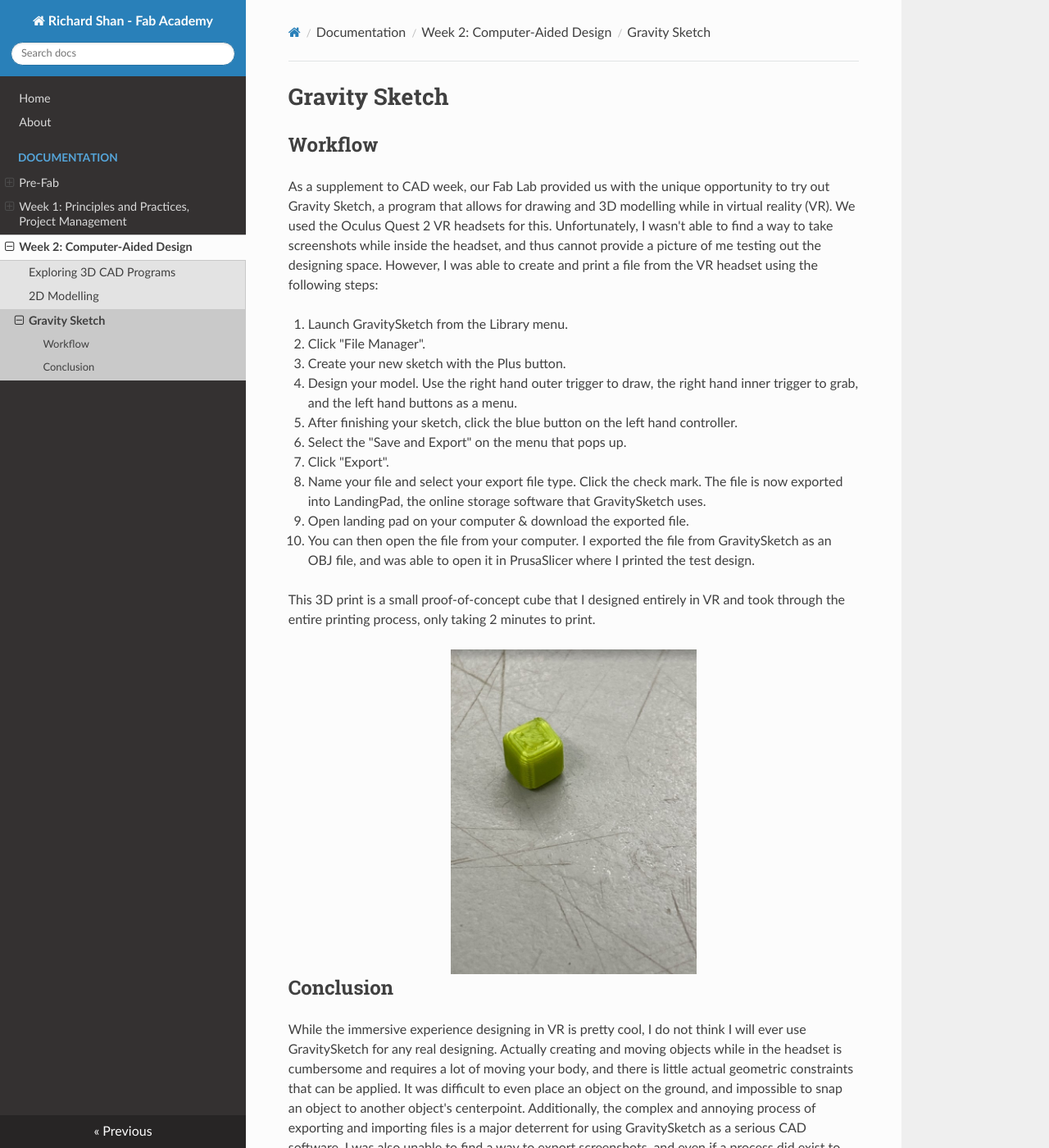
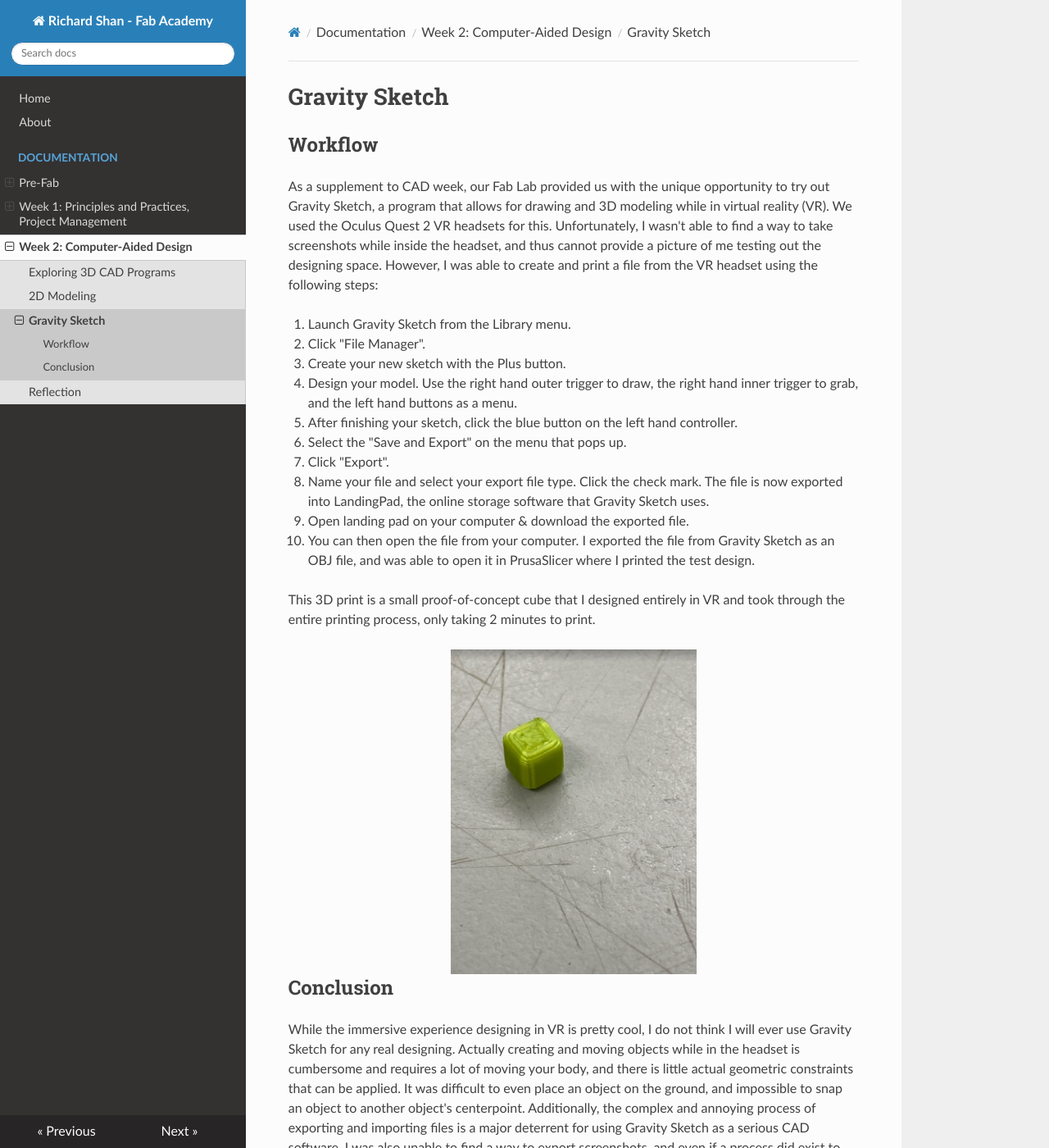
Before and after one commit to richard-shan/fabRepo, an MkDocs documentation site: the page built from docs/lessons/week2/gravitysketch.md, in a window 1280 px wide and 1400 px high. Shown: the whole window at 82% size. Built offline with MkDocs 1.6.1, drawn with Linux system fonts in a browser that asks for light colours; nearby versions of some CDN libraries; some of the changed text lies outside the part shown.

Commit message:
week 2 documentation

```diff
--- a/docs/lessons/week2/gravitysketch.md
+++ b/docs/lessons/week2/gravitysketch.md
@@ -2,25 +2,25 @@
 
 ## Workflow
 
-As a supplement to CAD week, our Fab Lab provided us with the unique opportunity to try out Gravity Sketch, a program that allows for drawing and 3D modelling while in virtual reality (VR). We used the Oculus Quest 2 VR headsets for this. Unfortunately, I wasn't able to find a way to take screenshots while inside the headset, and thus cannot provide a picture of me testing out the designing space. However, I was able to create and print a file from the VR headset using the following steps:
+As a supplement to CAD week, our Fab Lab provided us with the unique opportunity to try out Gravity Sketch, a program that allows for drawing and 3D modeling while in virtual reality (VR). We used the Oculus Quest 2 VR headsets for this. Unfortunately, I wasn't able to find a way to take screenshots while inside the headset, and thus cannot provide a picture of me testing out the designing space. However, I was able to create and print a file from the VR headset using the following steps:
 
-1.	Launch GravitySketch from the Library menu.
+1.	Launch Gravity Sketch from the Library menu.
 2.	Click "File Manager".
 3.	Create your new sketch with the Plus button.
 4.  Design your model. Use the right hand outer trigger to draw, the right hand inner trigger to grab, and the left hand buttons as a menu.
 5.	After finishing your sketch, click the blue button on the left hand controller.
 6.	Select the "Save and Export" on the menu that pops up.
 7.  Click "Export".
-8.	Name your file and select your export file type. Click the check mark. The file is now exported into LandingPad, the online storage software that GravitySketch uses.
+8.	Name your file and select your export file type. Click the check mark. The file is now exported into LandingPad, the online storage software that Gravity Sketch uses.
 9.	Open landing pad on your computer & download the exported file.
-10.	You can then open the file from your computer. I exported the file from GravitySketch as an OBJ file, and was able to open it in PrusaSlicer where I printed the test design.
+10.	You can then open the file from your computer. I exported the file from Gravity Sketch as an OBJ file, and was able to open it in PrusaSlicer where I printed the test design.
 
 
 This 3D print is a small proof-of-concept cube that I designed entirely in VR and took through the entire printing process, only taking 2 minutes to print.
 <center>
-<img src="../../../pics/week2/testCube.jpg" alt="Proof of concept print of a cube designed in GravitySketch" width="300"/>
+<img src="../../../pics/week2/testCube.jpg" alt="Proof of concept print of a cube designed in Gravity Sketch" width="300"/>
 </center>
 
 ## Conclusion
 
-While the immersive experience designing in VR is pretty cool, I do not think I will ever use GravitySketch for any real designing. Actually creating and moving objects while in the headset is cumbersome and requires a lot of moving your body, and there is little actual geometric constraints that can be applied. It was difficult to even place an object on the ground, and impossible to snap an object to another object's centerpoint. Additionally, the complex and annoying process of exporting and importing files is a major deterrent for using GravitySketch as a serious CAD software. I was also unable to find a way to export screenshots, and even if a process did exist to export screenshots, my inability to find it in half an hour of experimentation means that the process was likely very convoluted. Although I wouldn't ever use GravitySketch for designing a model, VR proves itself as an interesting way to view already-created models.
+While the immersive experience designing in VR is pretty cool, I do not think I will ever use Gravity Sketch for any real designing. Actually creating and moving objects while in the headset is cumbersome and requires a lot of moving your body, and there is little actual geometric constraints that can be applied. It was difficult to even place an object on the ground, and impossible to snap an object to another object's centerpoint. Additionally, the complex and annoying process of exporting and importing files is a major deterrent for using Gravity Sketch as a serious CAD software. I was also unable to find a way to export screenshots, and even if a process did exist to export screenshots, my inability to find it in half an hour of experimentation means that the process was likely very convoluted. Although I wouldn't ever use Gravity Sketch for designing a model, VR proves itself as an interesting way to view already-created models.
--- a/mkdocs.yml
+++ b/mkdocs.yml
@@ -16,8 +16,9 @@
       - Reflection: lessons/week1/reflection.md
     - "Week 2: Computer-Aided Design":
       - Exploring 3D CAD Programs: lessons/week2/cad.md
-      - 2D Modelling: lessons/week2/2DModelling.md
+      - 2D Modeling: lessons/week2/2DModeling.md
       - Gravity Sketch: lessons/week2/gravitysketch.md
+      - Reflection: lessons/week2/reflection.md
 
 theme: readthedocs
 highlightjs: true
```
Also changed, not shown: docs/lessons/week2/2DModeling.md (renamed from docs/lessons/week2/2DModelling.md, +2 -2 lines), docs/lessons/week2/cad.md (+3 -3 lines), docs/lessons/week2/reflection.md (added, +3 -0 lines).
